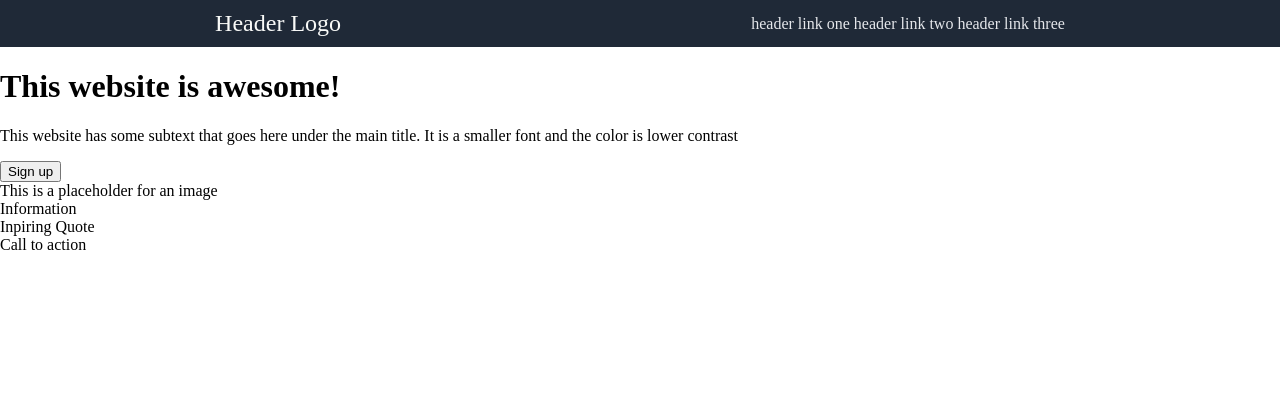
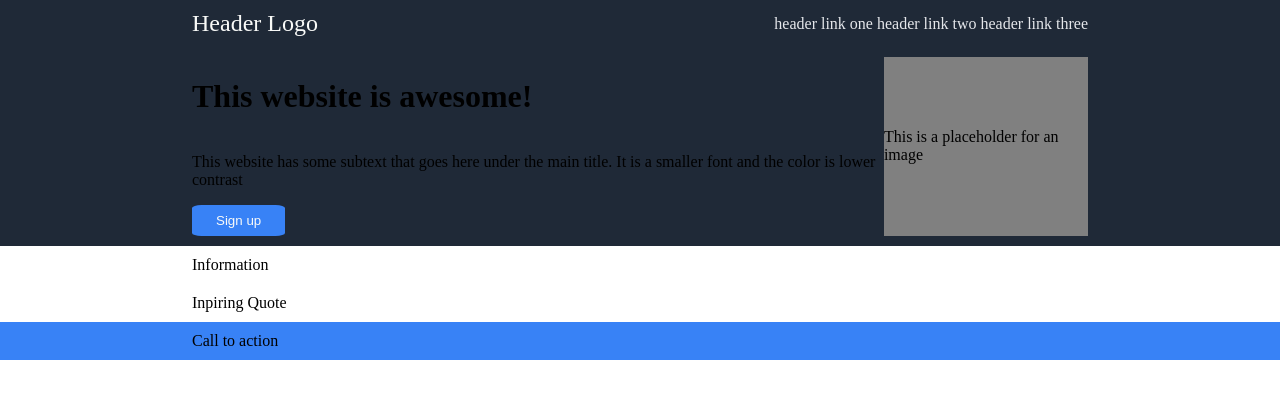
Before and after one commit to cornicon/odin-landing-page, a plain HTML site: page index.html in a window 1280 px wide. Drawn offline with Linux system fonts and the light colour scheme.

Commit message:
Adjusted body padding

```diff
--- a/style.css
+++ b/style.css
@@ -5,14 +5,14 @@ body {
 }
 
 body > * {
-    justify-content: space-around;
+    display: flex;
+    padding: 10px 15%;
 }
 
 .header {
-    display: flex;
+    justify-content: space-between;
     background-color: #1F2937;
     align-items: center;
-    padding: 10px;
 }
 
 .header-logo {
@@ -23,4 +23,33 @@ body > * {
 .header-links > a {
     text-decoration: none;
     color: #E5E7EB;
+    border-color: none;
 }
+
+.intro {
+    background-color: #1F2937;
+}
+
+.flex-container {
+    display: flex;
+    flex-direction: column;
+    align-items: flex-start;
+}
+
+.image-container {
+    display: flex;
+    justify-content: center;
+    align-items: center;
+    background-color: grey;
+}
+
+button, .action {
+    background-color: #3882F6;
+}
+
+button {
+    padding: 8px 24px;
+    color: #F9FAF8;
+    border-radius: 10%;
+    border: 0px;
+}
```
